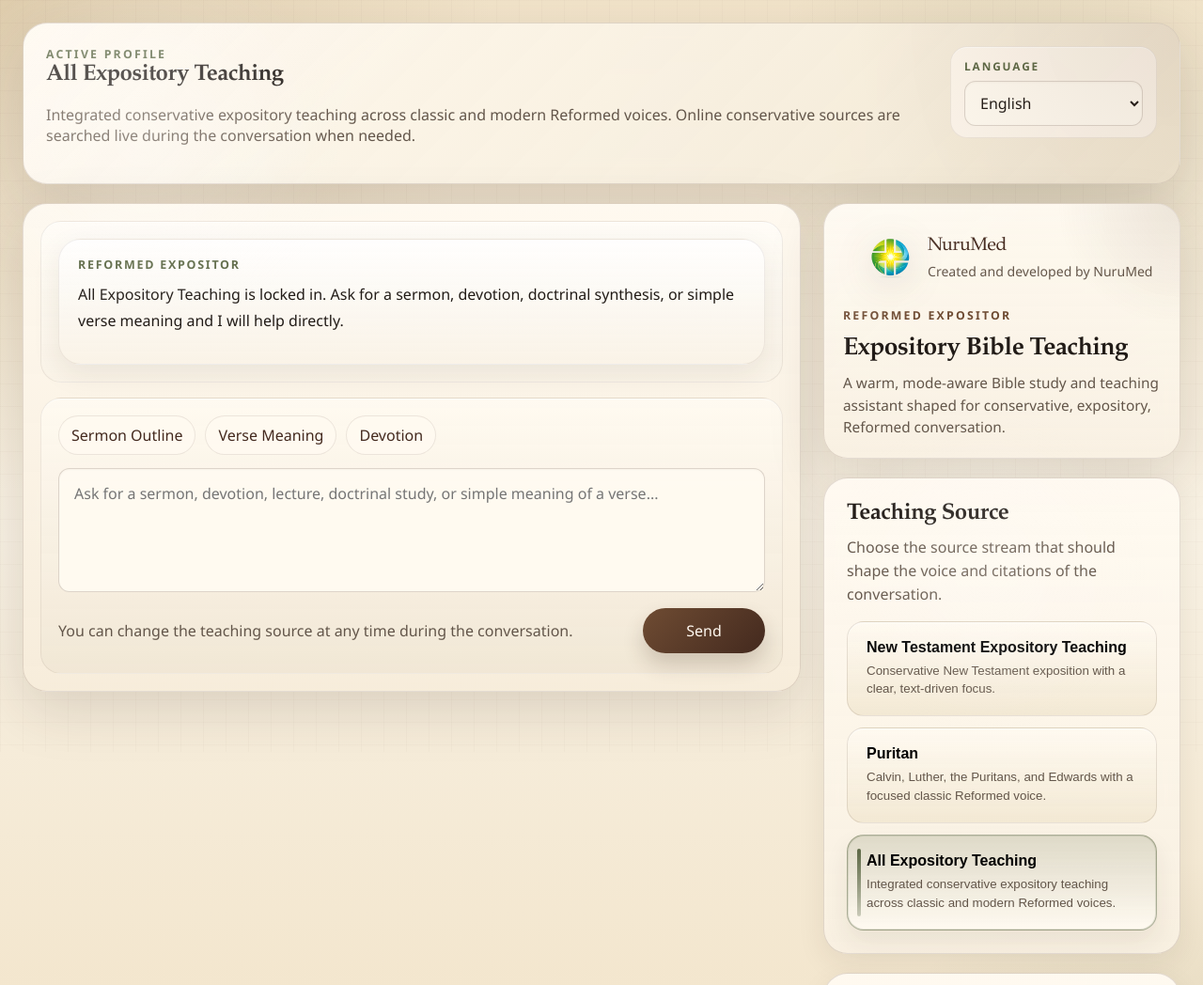
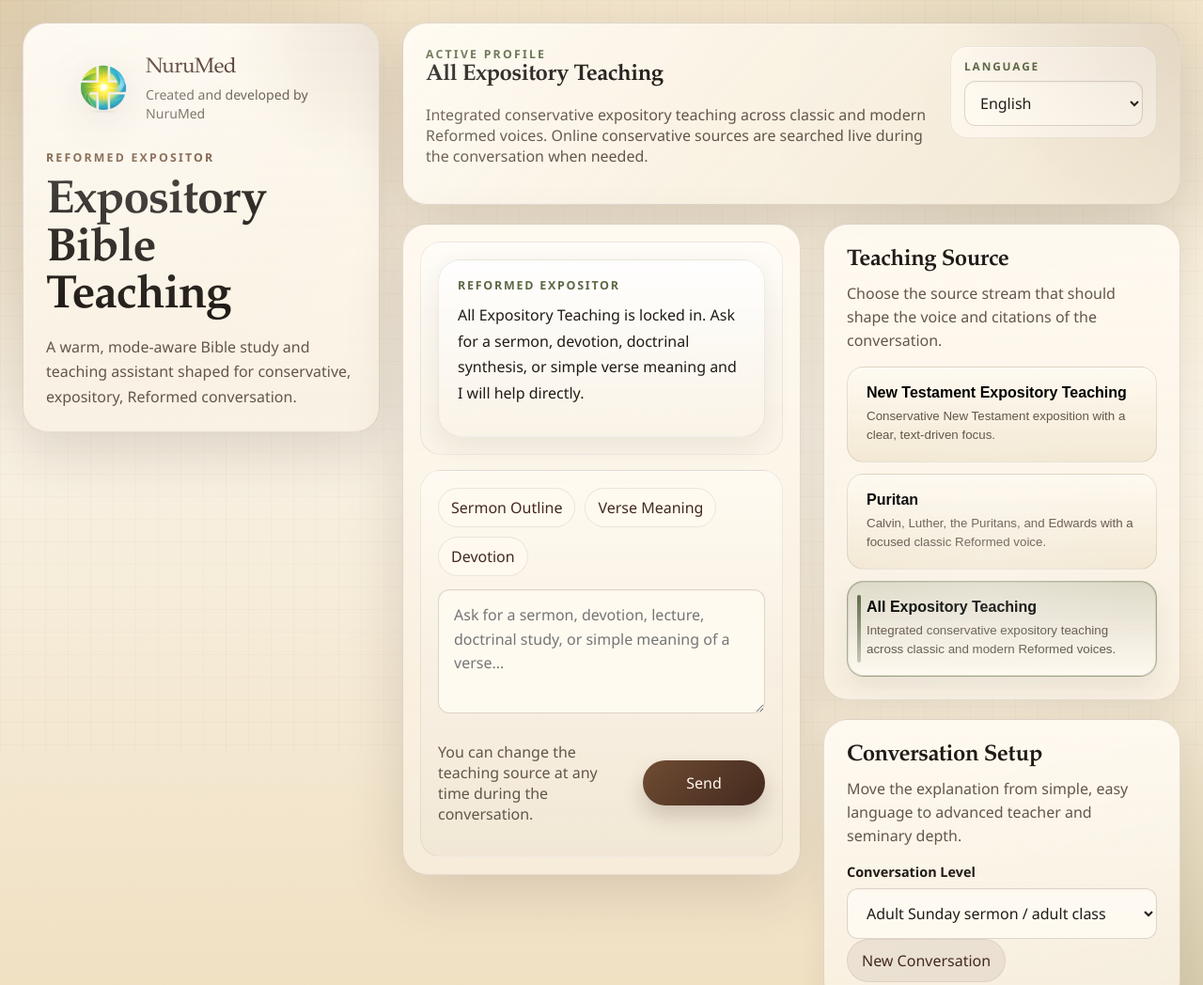
Before and after one commit to Drhany77/expository-bible-teaching, a website: page public/index.html in a window 1280 px wide. Shown: the top 1048 px of the page at 94% size. Drawn offline with Linux system fonts and the light colour scheme; no server answers.

Commit message:
Restore brand card to upper-left layout

```diff
--- a/public/index.html
+++ b/public/index.html
@@ -8,6 +8,24 @@
   </head>
   <body>
     <div class="app-shell">
+      <aside class="sidebar">
+        <div class="brand-card">
+          <div class="brand-header">
+            <img class="brand-logo" src="/nurumed-mark.png" alt="NuruMed logo" />
+            <div class="brand-signoff">
+              <p class="brand-name">NuruMed</p>
+              <p class="brand-credit" id="brandCredit">Created and developed by NuruMed</p>
+            </div>
+          </div>
+          <p class="eyebrow brand-eyebrow">Reformed Expositor</p>
+          <h1 id="brandTitle">Expository Bible Teaching</h1>
+          <p class="lead" id="brandLead">
+            A warm, mode-aware Bible study and teaching assistant shaped for
+            conservative, expository, Reformed conversation.
+          </p>
+        </div>
+      </aside>
+
       <main class="main-column">
         <section class="hero-card">
           <div>
@@ -59,22 +77,6 @@
           </section>
 
           <aside class="side-rail">
-            <div class="brand-card brand-card-compact">
-              <div class="brand-header">
-                <img class="brand-logo" src="/nurumed-mark.png" alt="NuruMed logo" />
-                <div class="brand-signoff">
-                  <p class="brand-name">NuruMed</p>
-                  <p class="brand-credit" id="brandCredit">Created and developed by NuruMed</p>
-                </div>
-              </div>
-              <p class="eyebrow brand-eyebrow">Reformed Expositor</p>
-              <h1 id="brandTitle">Expository Bible Teaching</h1>
-              <p class="lead" id="brandLead">
-                A warm, mode-aware Bible study and teaching assistant shaped for
-                conservative, expository, Reformed conversation.
-              </p>
-            </div>
-
             <section class="panel">
               <div class="panel-head">
                 <h2 id="modeSectionTitle">Teaching Source</h2>
--- a/public/styles.css
+++ b/public/styles.css
@@ -57,16 +57,26 @@
 
 .app-shell {
   position: relative;
+  display: grid;
+  grid-template-columns: minmax(320px, 380px) 1fr;
+  gap: 24px;
   padding: 24px;
   max-width: 1560px;
   margin: 0 auto;
 }
 
+.sidebar,
 .main-column,
 .side-rail {
   display: flex;
   flex-direction: column;
   gap: 20px;
+}
+
+.sidebar {
+  position: sticky;
+  top: 24px;
+  align-self: start;
 }
 
 .main-column {
@@ -133,35 +143,6 @@
   font-size: clamp(2rem, 4vw, 3.1rem);
   line-height: 1.02;
   max-width: 10ch;
-}
-
-.brand-card-compact {
-  padding: 20px;
-}
-
-.brand-card-compact h1 {
-  font-size: clamp(1.65rem, 2vw, 2.1rem);
-  line-height: 1.05;
-  max-width: none;
-}
-
-.brand-card-compact .lead {
-  margin-top: 10px;
-  font-size: 0.96rem;
-  line-height: 1.55;
-}
-
-.brand-card-compact .brand-header {
-  margin-bottom: 14px;
-}
-
-.brand-card-compact .brand-logo {
-  width: 76px;
-  min-width: 76px;
-}
-
-.brand-card-compact .brand-name {
-  font-size: 1.22rem;
 }
 
 .brand-header {
@@ -639,7 +620,12 @@
 
 @media (max-width: 980px) {
   .app-shell {
+    grid-template-columns: 1fr;
     padding: 16px;
+  }
+
+  .sidebar {
+    position: static;
   }
 
   .hero-card,
```
